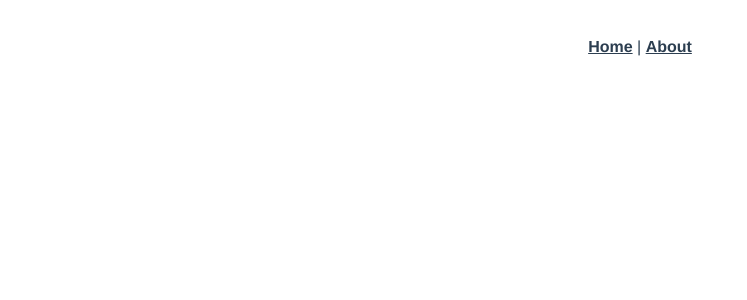
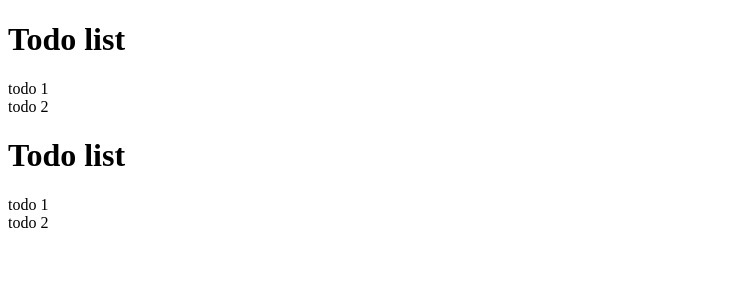
Before and after one commit to harinaidu7/Todo-using-Vuex, a Vue app: page /todo in a window 1280 px wide. Before the commit this address had no page. Shown: the top 300 px of the page, without its empty margins (0-747 px from the left). Built offline with nearby package versions, Linux system fonts and the light colour scheme.

Commit message:
acessing data using state and getters

```diff
--- a/src/App.vue
+++ b/src/App.vue
@@ -1,30 +1,16 @@
 <template>
-  <nav>
-    <router-link to="/">Home</router-link> |
-    <router-link to="/about">About</router-link>
-  </nav>
-  <router-view/>
+ <div>
+     <Todo/>
+     <router-view/>
+   </div>
+
 </template>
 
-<style>
-#app {
-  font-family: Avenir, Helvetica, Arial, sans-serif;
-  -webkit-font-smoothing: antialiased;
-  -moz-osx-font-smoothing: grayscale;
-  text-align: center;
-  color: #2c3e50;
+<script>
+import Todo from './components/Todo.vue';
+  export default{
+    name: "App",
+    components: { Todo }
 }
 
-nav {
-  padding: 30px;
-}
-
-nav a {
-  font-weight: bold;
-  color: #2c3e50;
-}
-
-nav a.router-link-exact-active {
-  color: #42b983;
-}
-</style>
+</script>
--- a/src/components/HelloWorld.vue
+++ /dev/null
@@ -1,59 +0,0 @@
-<template>
-  <div class="hello">
-    <h1>{{ msg }}</h1>
-    <p>
-      For a guide and recipes on how to configure / customize this project,<br>
-      check out the
-      <a href="https://cli.vuejs.org" target="_blank" rel="noopener">vue-cli documentation</a>.
-    </p>
-    <h3>Installed CLI Plugins</h3>
-    <ul>
-      <li><a href="https://github.com/vuejs/vue-cli/tree/dev/packages/%40vue/cli-plugin-babel" target="_blank" rel="noopener">babel</a></li>
-      <li><a href="https://github.com/vuejs/vue-cli/tree/dev/packages/%40vue/cli-plugin-router" target="_blank" rel="noopener">router</a></li>
-      <li><a href="https://github.com/vuejs/vue-cli/tree/dev/packages/%40vue/cli-plugin-vuex" target="_blank" rel="noopener">vuex</a></li>
-    </ul>
-    <h3>Essential Links</h3>
-    <ul>
-      <li><a href="https://vuejs.org" target="_blank" rel="noopener">Core Docs</a></li>
-      <li><a href="https://forum.vuejs.org" target="_blank" rel="noopener">Forum</a></li>
-      <li><a href="https://chat.vuejs.org" target="_blank" rel="noopener">Community Chat</a></li>
-      <li><a href="https://twitter.com/vuejs" target="_blank" rel="noopener">Twitter</a></li>
-      <li><a href="https://news.vuejs.org" target="_blank" rel="noopener">News</a></li>
-    </ul>
-    <h3>Ecosystem</h3>
-    <ul>
-      <li><a href="https://router.vuejs.org" target="_blank" rel="noopener">vue-router</a></li>
-      <li><a href="https://vuex.vuejs.org" target="_blank" rel="noopener">vuex</a></li>
-      <li><a href="https://github.com/vuejs/vue-devtools#vue-devtools" target="_blank" rel="noopener">vue-devtools</a></li>
-      <li><a href="https://vue-loader.vuejs.org" target="_blank" rel="noopener">vue-loader</a></li>
-      <li><a href="https://github.com/vuejs/awesome-vue" target="_blank" rel="noopener">awesome-vue</a></li>
-    </ul>
-  </div>
-</template>
-
-<script>
-export default {
-  name: 'HelloWorld',
-  props: {
-    msg: String
-  }
-}
-</script>
-
-<!-- Add "scoped" attribute to limit CSS to this component only -->
-<style scoped>
-h3 {
-  margin: 40px 0 0;
-}
-ul {
-  list-style-type: none;
-  padding: 0;
-}
-li {
-  display: inline-block;
-  margin: 0 10px;
-}
-a {
-  color: #42b983;
-}
-</style>
--- /dev/null
+++ b/src/components/Todo.vue
@@ -0,0 +1,22 @@
+<template>
+    <div>
+        <h1>Todo list</h1>
+        <div class="todos">
+            <div v-for="todo in allTodos" :key="todo.id" class="todo"  >
+                {{todo.title}}
+            </div>
+        </div>
+    </div>
+</template>
+
+<script>
+    import { mapGetters } from 'vuex';
+    export default {
+        name:'Todo',
+        computed:mapGetters(['allTodos'])
+    }
+</script>
+
+<style scoped>
+
+</style>
--- a/src/router/index.js
+++ b/src/router/index.js
@@ -1,20 +1,13 @@
 import { createRouter, createWebHistory } from 'vue-router'
-import HomeView from '../views/HomeView.vue'
 
+import Todo from '../components/Todo.vue'
 const routes = [
-  {
-    path: '/',
-    name: 'home',
-    component: HomeView
-  },
-  {
-    path: '/about',
-    name: 'about',
-    // route level code-splitting
-    // this generates a separate chunk (about.[hash].js) for this route
-    // which is lazy-loaded when the route is visited.
-    component: () => import(/* webpackChunkName: "about" */ '../views/AboutView.vue')
-  }
+
+ {
+  path:'/todo',
+  name:'Todo',
+  component: Todo
+ }
 ]
 
 const router = createRouter({
--- a/src/store/index.js
+++ b/src/store/index.js
@@ -1,4 +1,5 @@
 import { createStore } from 'vuex'
+import todos from './modules/todo'
 
 export default createStore({
   state: {
@@ -10,5 +11,6 @@ export default createStore({
   actions: {
   },
   modules: {
+    todos
   }
 })
--- /dev/null
+++ b/src/store/modules/todo.js
@@ -0,0 +1,26 @@
+import axios from 'axios'
+
+const state = {
+  todos:[
+    {
+      id:1,
+      title:"todo 1"
+    },
+    {
+      id:2,
+      title:"todo 2"
+    }
+
+  ]
+};
+
+const getters ={
+  allTodos:(state) => state.todos
+};
+
+export default{
+    state,
+    getters,
+    // actions,
+    // mutations
+};
--- a/src/views/AboutView.vue
+++ /dev/null
@@ -1,5 +0,0 @@
-<template>
-  <div class="about">
-    <h1>This is an about page</h1>
-  </div>
-</template>
--- a/src/views/HomeView.vue
+++ /dev/null
@@ -1,18 +0,0 @@
-<template>
-  <div class="home">
-    <img alt="Vue logo" src="../assets/logo.png">
-    <HelloWorld msg="Welcome to Your Vue.js App"/>
-  </div>
-</template>
-
-<script>
-// @ is an alias to /src
-import HelloWorld from '@/components/HelloWorld.vue'
-
-export default {
-  name: 'HomeView',
-  components: {
-    HelloWorld
-  }
-}
-</script>
```
Also changed, not shown: src/assets/logo.png (deleted).
